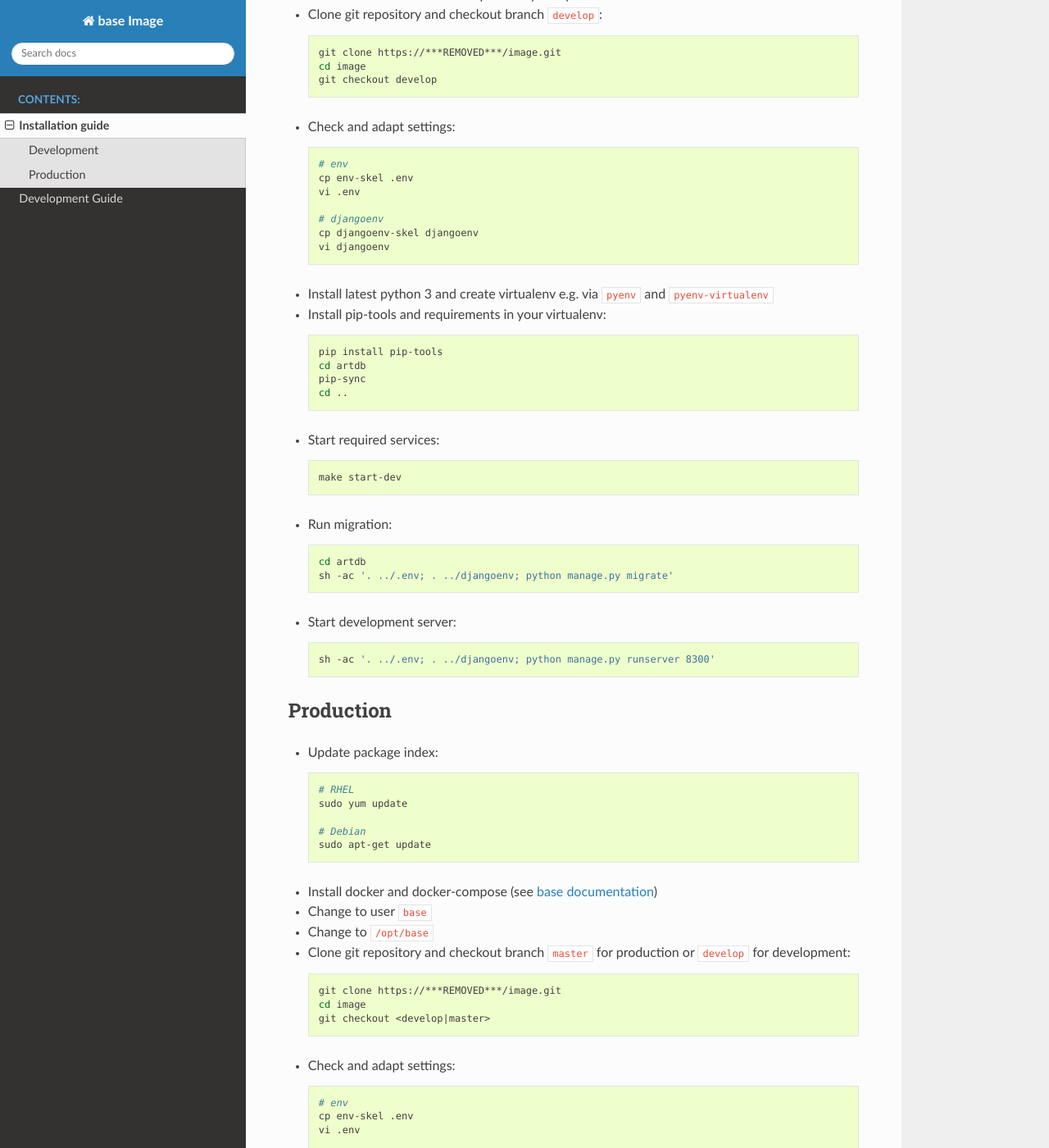
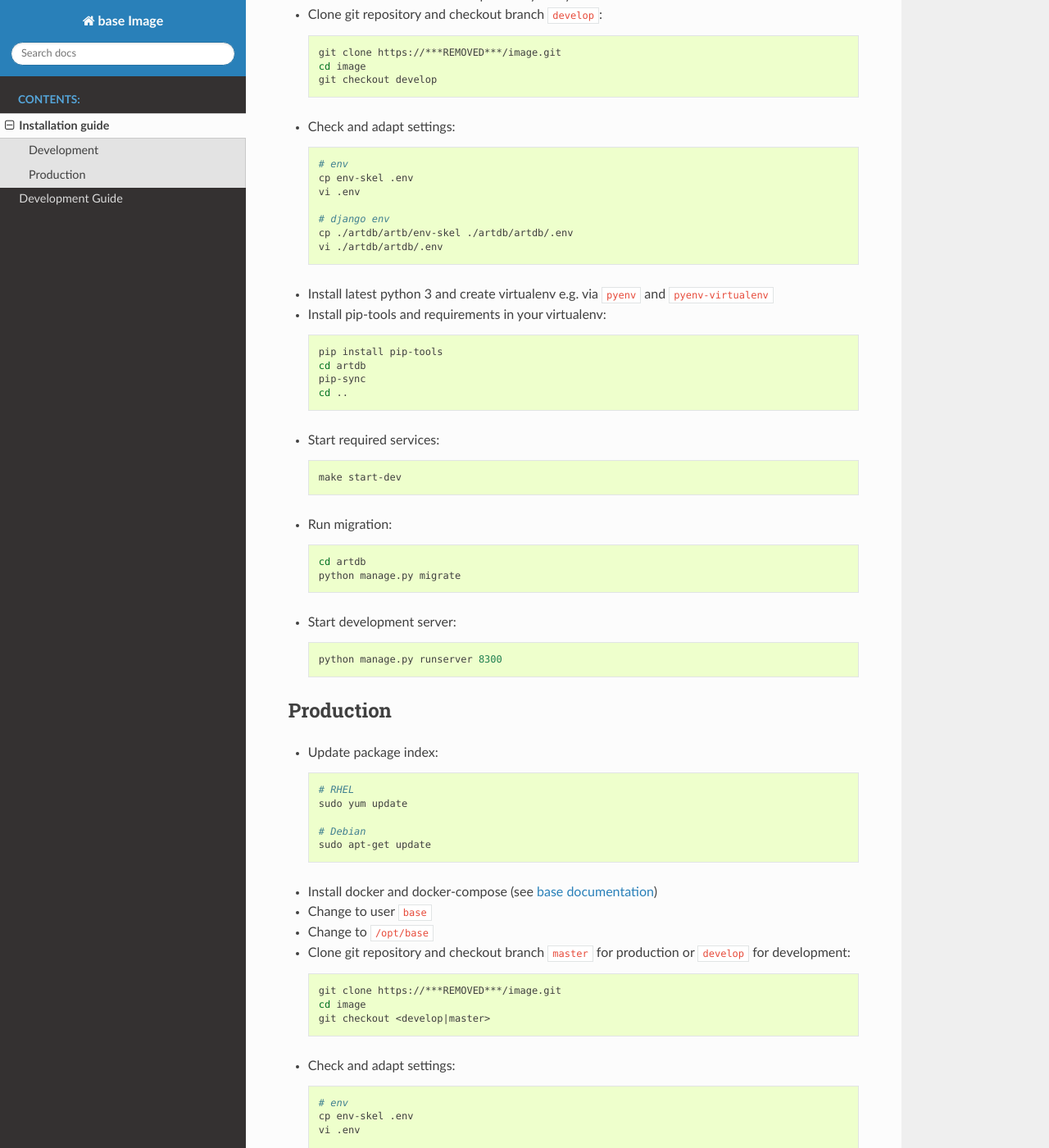
Before and after one commit to base-angewandte/image-backend, a Sphinx documentation site: the page built from docs/install.md, in a window 1280 px wide and 1400 px high, scrolled down 234 px. Shown: the whole window at 82% size. Built offline with Sphinx 7.4.7 and the Read the Docs theme 2.0.0, drawn with Linux system fonts in a browser that asks for light colours; some of the changed text lies outside the part shown.

Commit message:
~ moved djangoenv

````diff
--- a/docker-compose.yml
+++ b/docker-compose.yml
@@ -32,8 +32,6 @@ services:
       - POSTGRES_PASSWORD=$DB_PASSWORD
       - POSTGRES_USER=$DB_USER
       - POSTGRES_DB=$DB_NAME
-    env_file:
-      - djangoenv
     expose:
       - 8200
     volumes:
--- a/docs/install.md
+++ b/docs/install.md
@@ -19,9 +19,9 @@
     cp env-skel .env
     vi .env
 
-    # djangoenv
-    cp djangoenv-skel djangoenv
-    vi djangoenv
+    # django env
+    cp ./artdb/artb/env-skel ./artdb/artdb/.env
+    vi ./artdb/artdb/.env
     ```
 
 * Install latest python 3 and create virtualenv e.g. via `pyenv` and `pyenv-virtualenv`
@@ -45,13 +45,13 @@
 
     ```bash
     cd artdb
-    sh -ac '. ../.env; . ../djangoenv; python manage.py migrate'
+    python manage.py migrate
     ```
 
 * Start development server:
 
     ```bash
-    sh -ac '. ../.env; . ../djangoenv; python manage.py runserver 8300'
+    python manage.py runserver 8300
     ```
 
 
@@ -90,9 +90,9 @@
     cp env-skel .env
     vi .env
 
-    # djangoenv
-    cp djangoenv-skel djangoenv
-    vi djangoenv
+    # django env
+    cp ./artdb/artb/env-skel ./artdb/artdb/.env
+    vi ./artdb/artdb/.env
     ```
 
 * Use `Makefile` to initialize and run project:
````
Also changed, not shown: 4 other files.
